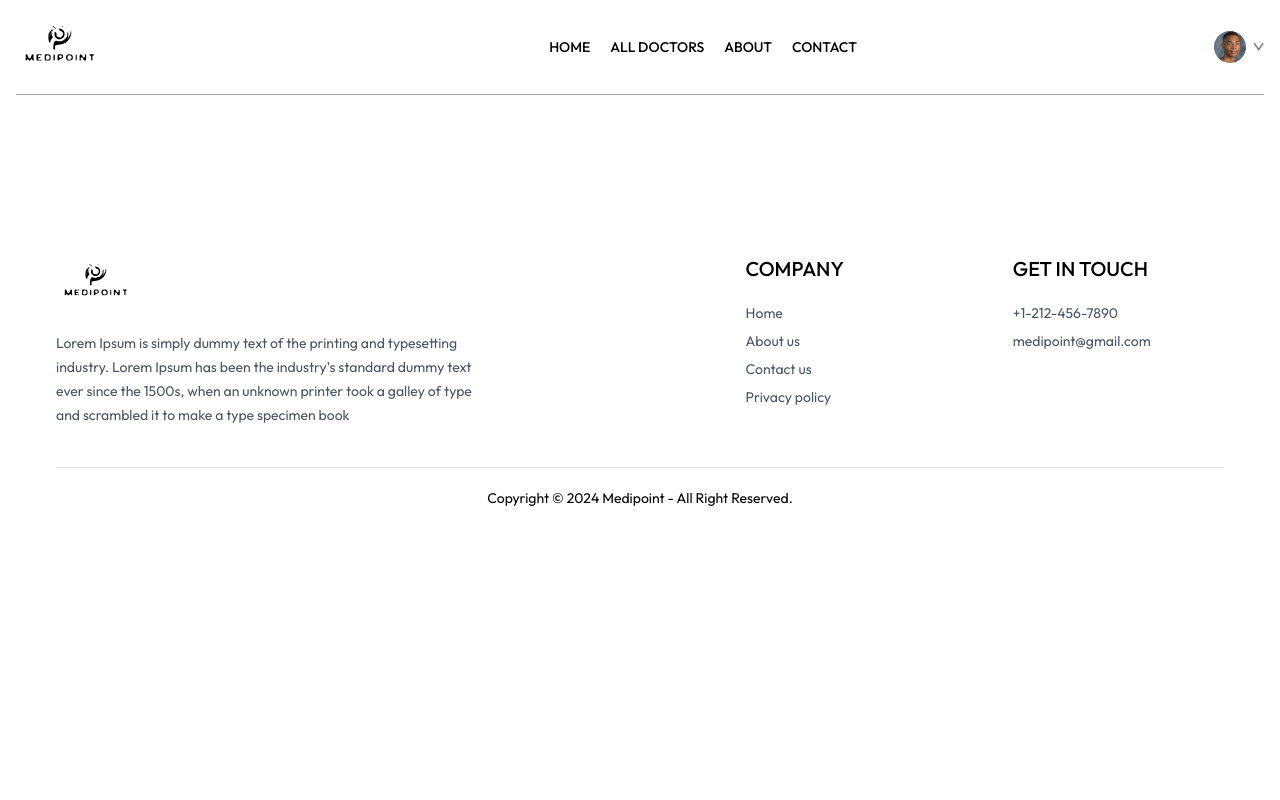
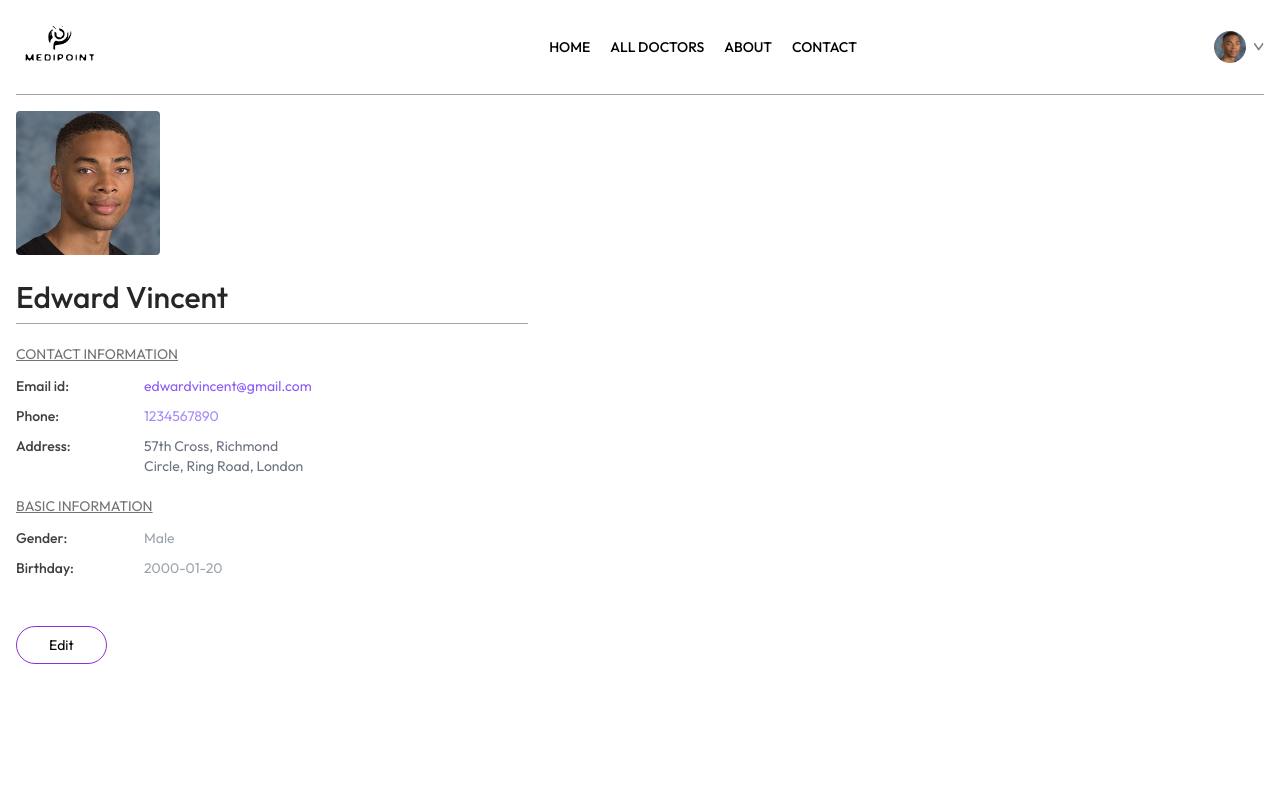
Before and after one commit to arnoldcod/medipoint, a React (Vite) app in the folder frontend/: page /my-profile in a window 1280 px wide. Shown: the top 800 px of the page. Built offline with nearby package versions, Linux system fonts and the light colour scheme.

Commit message:
added my profile page

```diff
--- a/frontend/src/pages/Appointment.jsx
+++ b/frontend/src/pages/Appointment.jsx
@@ -138,7 +138,11 @@
 
       {/*----listinng related doctors------ */}
 
-      <RelatedDoctors docId={docId} speciality={docInfo.speciality} />
+
+       <RelatedDoctors docId={docId} speciality={docInfo.speciality} />
+
+
+
 
     </div>
   )
--- a/frontend/src/pages/Contact.jsx
+++ b/frontend/src/pages/Contact.jsx
@@ -11,7 +11,7 @@
       </div>
 
       <div className='my-10 flex flex-col justify-center md:flex-row gap-10 mb-28 text-sm'>
-        <img className='w-full md:max-w-[360px]' src={assets.contact_image} alt="" />
+        <img className='w-full md:max-w-[460px]' src={assets.contact_image} alt="" />
 
         <div className='flex flex-col justify-center items-start gap-6'>
           <p className='font-semibold text-lg test-gray-600'>OUR OFFICE</p>
--- a/frontend/src/pages/MyProfile.jsx
+++ b/frontend/src/pages/MyProfile.jsx
@@ -1,12 +1,153 @@
 // eslint-disable-next-line no-unused-vars
-import React from 'react'
+import React, { useState } from "react";
+import { assets } from "../assets/assets";
 
 const MyProfile = () => {
-  return (
-    <div>
+    const [userData, setUserData] = useState({
+        name: "Edward Vincent",
+        image: assets.profile_pic,
+        email: "edwardvincent@gmail.com",
+        phone: "1234567890",
+        address: {
+            line1: "57th Cross, Richmond",
+            line2: "Circle, Ring Road, London",
+        },
+        gender: "Male",
+        dob: "2000-01-20",
+    });
 
-    </div>
-  )
-}
+    const [isEdit, setIsEdit] = useState(false);
 
-export default MyProfile
+    return (
+        <div className="max-w-lg flex flex-col gap-2 text-sm">
+            <img className="w-36 rounded" src={userData.image} alt="" />
+
+            {isEdit ? (
+                <input className="bg-gray-50 text-3xl font-medium max-w-60 mt-4 "
+                    type="text"
+                    value={userData.name}
+                    onChange={(e) =>
+                        setUserData((prev) => ({
+                            ...prev,
+                            name: e.target.value,
+                        }))
+                    }
+                />
+            ) : (
+                <p className="font-medium text-3xl text-neutral-800 mt-4 ">{userData.name}</p>
+            )}
+
+            <hr className="bg-zinc-400 h-[1px] border-none" />
+
+            <div>
+                <p className="text-neutral-500 underline mt-3">CONTACT INFORMATION</p>
+                <div  className="grid grid-cols-[1fr_3fr] gap-y-2.5 mt-3 text-neutral-700">
+                    <p className="font-medium">Email id:</p>
+                    <p className="text-violet-500"> {userData.email}</p>
+                    <p className="font-medium"> Phone:</p>
+                    {isEdit ? (
+                        <input className="bg-gray-100 max-w-52"
+                            type="text"
+                            value={userData.phone}
+                            onChange={(e) =>
+                                setUserData((prev) => ({
+                                    ...prev,
+                                    phone: e.target.value,
+                                }))
+                            }
+                        />
+                    ) : (
+                        <p className="text-violet-400">{userData.phone}</p>
+                    )}
+                    <p className="font-medium">Address:</p>
+                    {isEdit ? (
+                        <p>
+                            <input className="bg-gray-50 "
+                                type="text"
+                                value={userData.address.line1}
+                                onChange={(e) =>
+                                    setUserData((prev) => ({
+                                        ...prev,
+                                        address: {
+                                            ...prev.address,
+                                            line1: e.target.value,
+                                        },
+                                    }))
+                                }
+                            />
+                            <br />
+                            <input className="bg-gray-50 "
+                                type="text"
+                                value={userData.address.line2}
+                                onChange={(e) =>
+                                    setUserData((prev) => ({
+                                        ...prev,
+                                        address: {
+                                            ...prev.address,
+                                            line2: e.target.value,
+                                        },
+                                    }))
+                                }
+                            />
+                        </p>
+                    ) : (
+                        <p className="text-gray-500">
+                            {userData.address.line1}
+                            <br />
+                            {userData.address.line2}
+                        </p>
+                    )}
+                </div>
+            </div>
+            <div>
+                <p className="text-neutral-500 underline mt-3" >BASIC INFORMATION</p>
+                <div className="grid grid-cols-[1fr_3fr] gap-y-2.5 mt-3 text-neutral-700">
+                    <p className="font-medium">Gender:</p>
+                    {isEdit ? (
+                        <select className="max-w-20 bg-gray-100"
+                            value={userData.gender}
+                            onChange={(e) =>
+                                setUserData((prev) => ({
+                                    ...prev,
+                                    gender: e.target.value,
+                                }))
+                            }
+                        >
+                            <option value="Male">Male</option>
+                            <option value="Female">Female</option>
+                        </select>
+                    ) : (
+                        <p className="text-gray-400">{userData.gender}</p>
+                    )}
+                    <p className="font-medium">Birthday:</p>
+                    {isEdit ? (
+                        <input className="max-w-28 bg-gray-100"
+                            type="date"
+                            value={userData.dob}
+                            onChange={(e) =>
+                                setUserData((prev) => ({
+                                    ...prev,
+                                    dob: e.target.value,
+                                }))
+                            }
+                        />
+                    ) : (
+                        <p className="text-gray-400">{userData.dob}</p>
+                    )}
+                </div>
+            </div>
+            <div  className="mt-10">
+              {
+                isEdit? (
+                    <button className="border border-primary px-8 py-2  rounded-full hover:bg-primary hover:text-white transition-all " onClick={() => setIsEdit(false)}>Save Information</button>
+                ) : (
+                    <button  className="border border-primary px-8 py-2  rounded-full hover:bg-primary hover:text-white transition-all" onClick={() => setIsEdit(true)}>Edit</button>
+                )
+              }
+
+            </div>
+        </div>
+    );
+};
+
+export default MyProfile;
```
